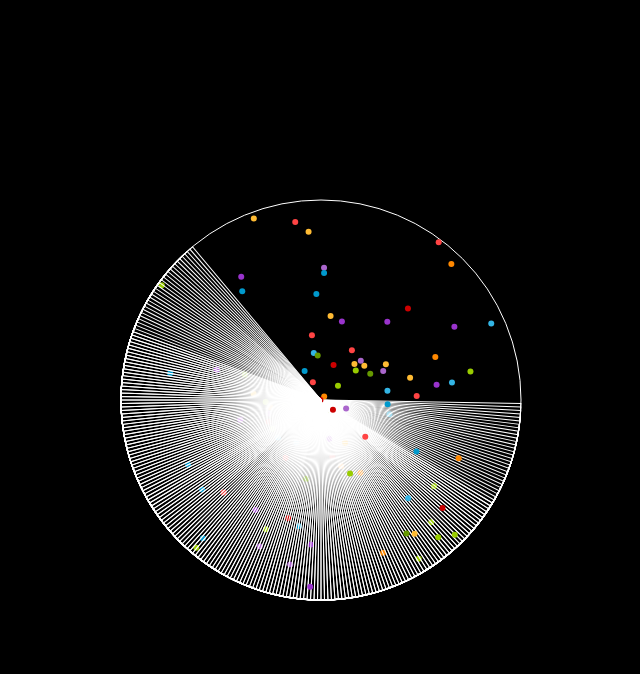
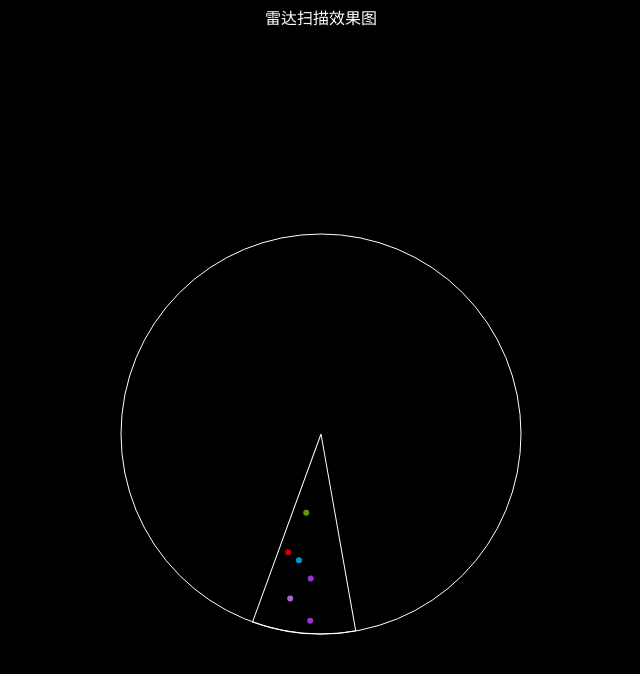
Before and after one commit to Cole-yu/Works, a plain HTML site: page randomPointer/index.html in a window 1280 px wide. Shown: the whole page, without its empty margins (319-959 px from the left). Drawn offline with Linux system fonts and the light colour scheme.

Commit message:
雷达扫描效果图

```diff
--- a/randomPointer/index.html
+++ b/randomPointer/index.html
@@ -5,19 +5,27 @@
 	<meta name="viewport" content="width=device-width,initial-scale=1.0" >
 	<title>在园内生成随机点</title>
 	<style type="text/css">
-	html,body{
-		width: 100%;
-		height: 100%;
-		overflow: hidden;
-	}
+		html,body{
+			width: 100%;
+			height: 100%;
+			overflow: hidden;
+		}
 		body,div,h1,p{
 			margin: 0;
 			padding: 0;
 			box-sizing: border-box;
 		}
+		#title{
+			text-align: center;
+			background-color: #000;
+			color: white;
+			font-style: 24px;
+			padding: 5px;
+		}
 	</style>
 </head>
 <body>
+	<div id="title">雷达扫描效果图</div>
 	<canvas id="canvas"></canvas>
 	<script type="text/javascript" src="random.js"></script>
 </body>
--- a/randomPointer/random.js
+++ b/randomPointer/random.js
@@ -1,3 +1,7 @@
+//思考：
+//第一次生成的随机点要保存进数组(每个点的弧度及颜色为一对，一共100对)，每次清除画面，重新生成数组中保存的点，扇形区域进行不断的旋转角度
+//增加，同时要判断数组数组中的随机点弧度是否在旋转扇形区域内，是就绘制出来，否则跳过，形成雷达扫描的动画效果
+
 var bodyWidth = document.body.clientWidth;
 var bodyHeight = document.body.clientHeight;
 var canvas = document.getElementById("canvas");
@@ -5,15 +9,67 @@ canvas.style.backgroundColor="#000";
 canvas.width = bodyWidth;
 canvas.height = bodyHeight;
 var ctx = canvas.getContext('2d');
-var r = 0,
-    len = bodyHeight / 4,
-    i = 0;
-var  deg,r_x,r_y;
+
+var r = 0;          //空心圆半径
+var len = bodyHeight / 4;
+var deg,r_x,r_y;
 var def=0;
+var col_arr=[];     //颜色数组
+var deg_arr=[];     //角度数组
+var r_arr=[];       //半径数组
 const colors = ["#33B5E5","#0099CC","#AA66CC","#9933CC","#99CC00","#669900","#FFBB33","#FF8800","#FF4444","#CC0000"]; //点的颜色
 
-//生成一个圆形区域
-function drawcircle() {
+//执行动画入口
+loading();
+
+//开始动画入口
+function loading() {
+    var i = 0;
+    var t = setInterval(function() {
+        if (r < len) {
+            r = r + 1;
+            drawcircle(r);          //生成不断变大的圆形区域
+        }
+    }, 10);
+
+    setTimeout(function() {
+        clearInterval(t);           //关闭圆形增大的定时器
+        var y=setInterval(function() {
+            if (i < 100) {
+                randomPointer();     //生成指定数量的随机分布点
+                i++;
+            }
+            else{
+                clearInterval(y);    //100个随机点生成完以后，关闭定时器
+            }
+        }, 10);
+
+        console.log(r_arr);
+        console.log(deg_arr);
+        console.log(col_arr);
+
+        setTimeout(function(){      //1.2秒以后开始雷达扫描
+          var sc=setInterval(function(){
+            ctx.clearRect(0,0,bodyWidth,bodyHeight);
+            drawcircle(bodyHeight/4);
+            if (def<Math.PI*2) {
+                def=def+Math.PI/180; //方法一：通过不断增加画布旋转的角度，实现扇形区域的旋转；扇形角度区域一直是(0,30度)，此Demo使用该方法
+                                     //方法二：画布不旋转，改变扇形区域的生成路径（0+def,30度+def）
+            }
+            else{
+                def=0;
+            }
+            for(var j=0;j<100;j++){     //每次循环遍历100个随机点
+                mPointer(j,def);        //在mPointer中判断是否符合扇形区域条件
+            }
+            scan(def);          //绘制扇形雷达扫描区域
+        },10);                  //间隔10ms，3.6秒完成一次扫描，360*10/1000=3.6s
+      },1200);                  //延迟1.2秒时间，用于第一次绘制100个随机点
+    }, 3000);                   //延迟3秒，用于初始动画，不断变大的圆形
+}
+
+//生成一个圆形区域,r为圆的半径
+function drawcircle(r) {
     ctx.clearRect(0, 0, bodyWidth, bodyHeight);
     ctx.save();
     ctx.strokeStyle = "white";
@@ -24,88 +80,68 @@ function drawcircle() {
     ctx.restore();
 }
 
-//随机生成半径的长度，根据半径计算随机点偏移的x和y的距离
-function ran_radius(){
-	r=Math.random()*bodyHeight/4;
-	deg=Math.random()*360;			//随机偏转的角度值
-	r_x=Math.cos(deg*Math.PI/180)*r; //x轴偏移
-	r_y=Math.sin(deg*Math.PI/180)*r; //y轴偏移
-	// console.log(r,deg,r_x,r_y);
-}
-
-//在圆形区域内生成一个随机分布的点
+//在圆形区域内第一次生成的一个随机分布点，需要记录下它的弧度，颜色，半径
 function randomPointer() {
     ctx.save();
-    var cor=Math.floor(Math.random()*colors.length);	//随机颜色
+    var cor=Math.floor(Math.random()*colors.length);//颜色数组中的随机序号（0-9）
+    col_arr.push(cor);                  //记录下这个随机点的颜色序号，保存进数组中
     ctx.fillStyle =colors[cor];
-    // console.log(cor);
-    ran_radius();
+    ran_radius();               //随机点的弧度
     ctx.beginPath();
     ctx.arc(bodyWidth / 2+r_x, bodyHeight / 2 +r_y, 3, 0, Math.PI * 2);
     ctx.fill();
     ctx.closePath();
     ctx.restore();
 }
+//随机生成半径的长度，根据半径计算随机点偏移的x和y的距离,第一次随机生成的弧度
+function ran_radius(){
+    r=Math.random()*bodyHeight/4;   //随机半径长度
+    r_arr.push(r);                  //保存进半径数组中
+    deg=Math.random()*360;          //随机偏转的角度值
+    deg_arr.push(deg);              //存储着100个随机点的偏移角度,存储进数组
+    r_x=Math.cos(deg*Math.PI/180)*r; //x轴偏移
+    r_y=Math.sin(deg*Math.PI/180)*r; //y轴偏移
+    // console.log(r,deg,r_x,r_y);
+}
 
 
-function scan() {
+//根据第一次生成的随机点记录下来的数据，在清空画布后，重新绘制出来随机点
+function mPointer(i,def) {      //雷达开始扫描：清除画布后重新绘制出随机点位置
+    deg=deg_arr[i];             //保存在数组中的值为度数（0,360），需要转化为弧度
+    var hu=deg*Math.PI/180;     //转化为弧度值，因为def是一个弧度值，也可以把def转为度数，统一就行
+    if(hu>=def&&(hu<=(Math.PI/6+def))){ //判断是否在扇形区域角度中，将扇形区域内的随机点绘制出来
+        ctx.save();
+        ctx.fillStyle=colors[col_arr[i]];//从数组中根据保存的数据生成出来的点
+        r=r_arr[i];
+        r_x=Math.cos(deg*Math.PI/180)*r;
+        r_y=Math.sin(deg*Math.PI/180)*r;
+        ctx.beginPath();
+        ctx.arc(bodyWidth / 2+r_x, bodyHeight / 2 +r_y, 3, 0, Math.PI * 2);
+        ctx.fill();
+        ctx.closePath();
+        ctx.restore();
+    }
+}
+
+
+function scan(def) {       //绘制扇形雷达扫描区域
     // ctx.clearRect(0,0,bodyWidth,bodyHeight);
     ctx.save();
     ctx.strokeStyle="white";
+    ctx.translate(bodyWidth/2,bodyHeight/2);  //将画布圆心（0,0）调整到屏幕中间
+    ctx.rotate(def);    //旋转画布，不会旋转已存在的图形，只会旋转接下来生成的图像
     ctx.beginPath();
+
+    //进行了圆心重置，因此需要改变下面的初始坐标位置
     // ctx.moveTo(bodyWidth/2,bodyHeight/2);
     // ctx.arc(bodyWidth/2,bodyHeight/2,len,0,Math.PI/6);//只会形成一道圆弧，需要通过moveTo及lineTo形成圆心到圆弧的闭合路径
     // ctx.lineTo(bodyWidth/2,bodyHeight/2);
-    ctx.moveTo(0,0);
-    ctx.arc(0,0,len,0,Math.PI/6);
-    ctx.lineTo(0,0);
+
+    ctx.moveTo(0,0);                //扇形圆心坐标
+    ctx.arc(0,0,len,0,Math.PI/6);   //圆心到圆弧,圆弧
+    ctx.lineTo(0,0);                //圆弧到圆心
+
     ctx.stroke();
     ctx.closePath();
-    ctx.restore();
+    ctx.restore();      //恢复圆心偏移等状态
 }
-
-
-//开始动画入口
-function loading() {
-    var t = setInterval(function() {
-        if (r < len) {
-            r = r + 1;
-            drawcircle();//生成不断变大的圆形区域
-        }
-    }, 10);
-
-    setTimeout(function() {
-        clearInterval(t);
-        var y=setInterval(function() {
-            if (i < 100) {		//生成指定数量的随机分布点
-                randomPointer();
-                i++;
-            }
-            else{
-                clearInterval(y);
-            }
-        }, 10);
-        var sc=setInterval(function(){
-            if (def<Math.PI*2) {
-                def=def+Math.PI/180;
-                ctx.save();
-                // ctx.clearRect(0,0,bodyWidth,bodyHeight);
-                ctx.translate(bodyWidth/2,bodyHeight/2);
-                ctx.rotate(def);
-                scan();
-                ctx.restore();//恢复(0,0)圆心点
-            }
-            else{
-                def=0;
-            }
-        },10);//3.6秒一个周期
-
-    }, 3000);
-}
-
-//执行动画入口
-loading();
-
-//todo:重新整理逻辑，调整代码顺序和结构---------------未完成
-//第一次生成的随机点要保存进数组(每个点的弧度及颜色为一对，一共100对)，每次清除画面，重新生成数组中保存的点，扇形区域进行不断的旋转角度
-//增加，同时要判断数组数组中的随机点弧度是否在旋转扇形区域内，是就绘制出来，否则跳过，形成雷达扫描的动画效果
```
